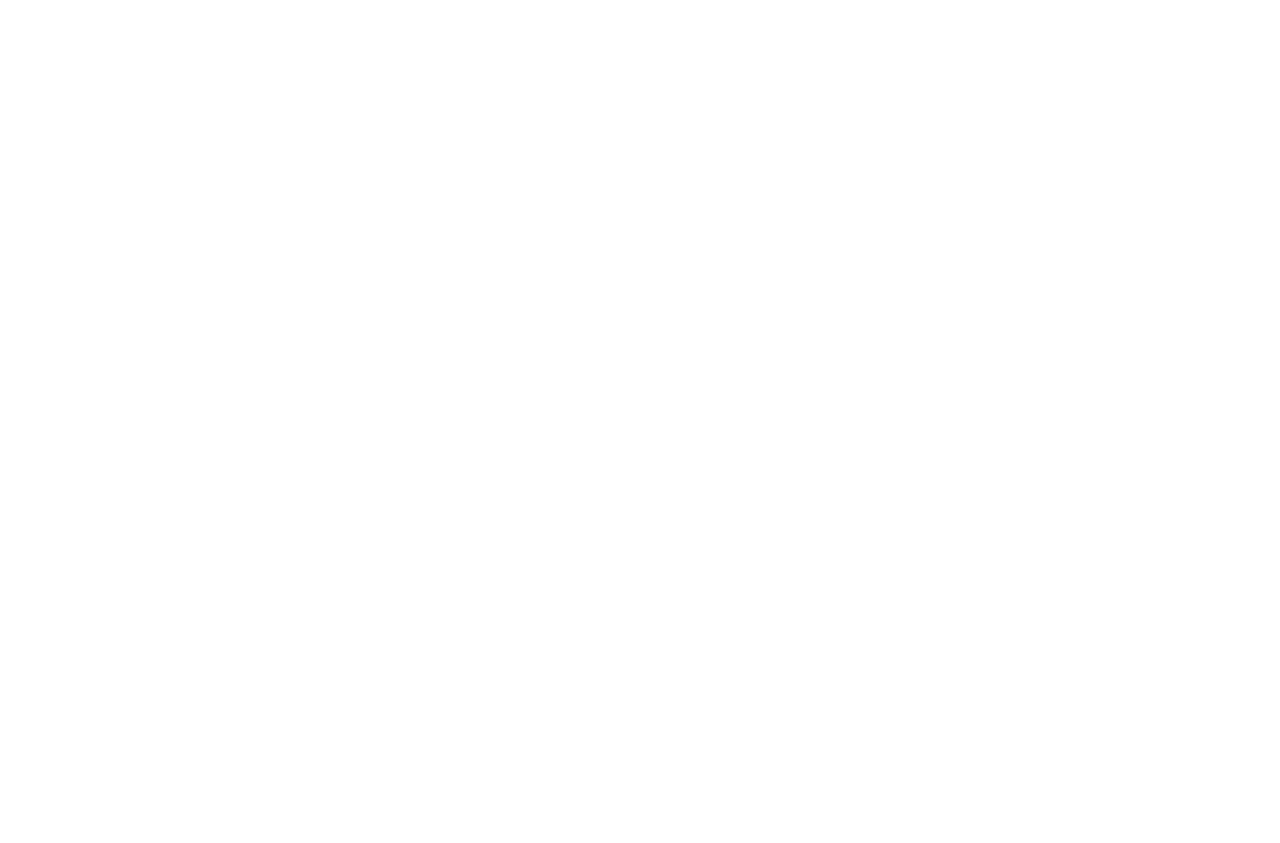
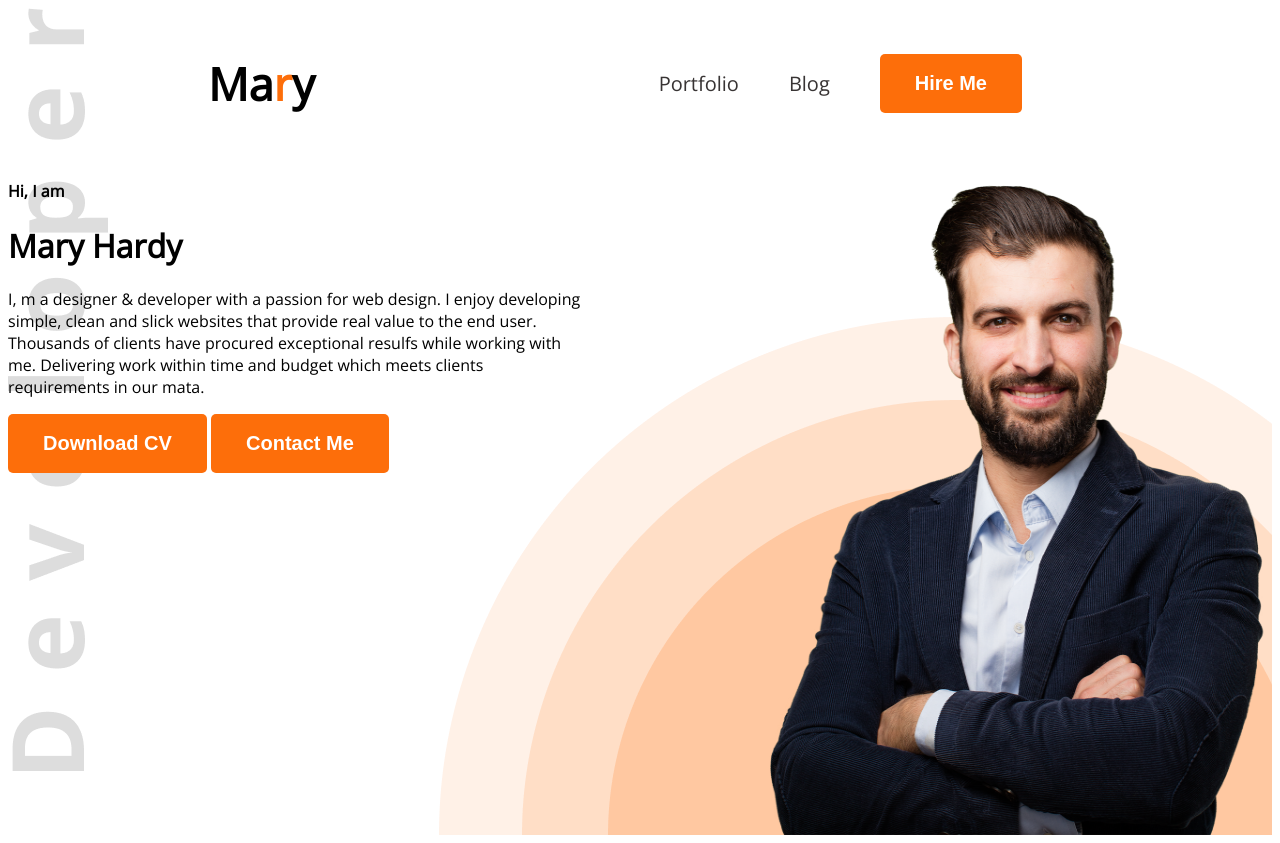
Before and after one commit to nasiriium/web-dev-portfolio, a plain HTML site: page index.html in a window 1280 px wide. Before the commit the page ends 800 px from the top, so only its background shows below. Drawn offline with nearby package versions, Linux system fonts and the light colour scheme.

Commit message:
new elements added

```diff
--- a/index.html
+++ b/index.html
@@ -1,19 +1,36 @@
 <!DOCTYPE html>
 <html lang="en">
 <head>
-    <meta charset="UTF-8">
-    <meta name="viewport" content="width=device-width, initial-scale=1.0">
-    <title>Web Developer Portfolio</title>
+  <meta charset="UTF-8">
+  <meta name="viewport" content="width=device-width, initial-scale=1.0">
+  <title>Web Developer Portfolio</title>
+  <link rel="preconnect" href="https://fonts.googleapis.com">
+  <link rel="preconnect" href="https://fonts.gstatic.com" crossorigin>
+  <link href="https://fonts.googleapis.com/css2?family=Open+Sans&display=swap" rel="stylesheet">
+  <link rel="stylesheet" href="/styles/portfolio.css">
 </head>
-<body>
-    <header>
-
-    </header>
-    <main>
-
-    </main>
-    <footer>
-
-    </footer>
+<body class="open-sans-normal">
+  <header class="header">
+    <nav>
+      <h3 class="nav-title">Ma<span class="text-primary">r</span>y</h3>
+      <ul>
+        <li><a class="dark-2" href="">Portfolio</a></li>
+        <li><a class="dark-2" href="">Blog</a></li>
+        <li><a href=""><button class="btn-primary">Hire Me</button></a></li>
+      </ul>
+    </nav>
+    <div class="banner">
+        <div class="banner-content">
+            <h4 banner-greetings dark-2>Hi, I am</h4>
+            <h1 banner-title>Mary Hardy</h1>
+            <p class="banner-description">I, m a designer & developer with a passion for web design. I enjoy developing simple, clean and slick websites that provide real value to the end user. Thousands of clients have procured exceptional resulfs while working with me. Delivering work within time and budget which meets clients requirements in our mata.</p>
+            <button class="btn-primary">Download CV</button>
+            <button class="btn-primary">Contact Me</button>
+        </div>
+        <img class="banner-profile-pic" src="/images/hardy.png" alt="hardy's image">
+    </div>
+  </header>
+  <main></main>
+  <footer></footer>
 </body>
 </html>
--- /dev/null
+++ b/styles/portfolio.css
@@ -0,0 +1,84 @@
+
+.open-sans-normal {
+  font-family: "Open Sans", sans-serif;
+  font-optical-sizing: auto;
+  font-style: normal;
+  font-variation-settings:
+    "wdth" 100;
+}
+/* shared style  */
+
+.text-primary {
+  color: #FD6E0A;
+}
+
+.dark-2{
+    color:rgb(56, 52, 52);
+}
+
+.btn-primary{
+    background-color: #FD6E0A;
+    color: white;
+    font-weight: bold;
+    font-size: 20px;
+    border:none;
+    cursor: pointer;
+    padding: 18px 35px;
+    border-radius: 5px;
+}
+.header{
+    background-image: url('../images/developer.png'),url('../images/header_bg.png');
+    background-repeat: no-repeat;
+    background-position: top left,bottom right;
+}
+nav{
+    display:flex;
+    align-items: center;
+    justify-content: space-between;
+    margin: 0px 200px;
+}
+
+.nav-title{
+    font-size: 45px;
+    font-weight: 800;
+}
+ nav ul{
+    display:flex;
+    align-items: center;
+ }
+nav ul li {
+    list-style: none;
+    margin-right: 50px;
+}
+
+nav li a{
+    text-decoration: none;
+    font-size: 20px;
+}
+/* Banner styles */
+.banner{
+    display:flex;
+    justify-content: space-between;
+    margin: 0 35 0 200px;
+}
+.banner-content{
+    max-width: 580px;
+}
+.banner-greetins{
+    font-size: 45px;
+    font-weight: 600;
+}
+.banner-title{
+    font-size: 85px;
+    font-weight: bold;
+
+}
+.banner-discription{
+    font-size: 18px;
+    font-weight: 400;
+}
+.banner-profile-pic{
+    width: 548px;
+    height: 676px;
+
+}
```
